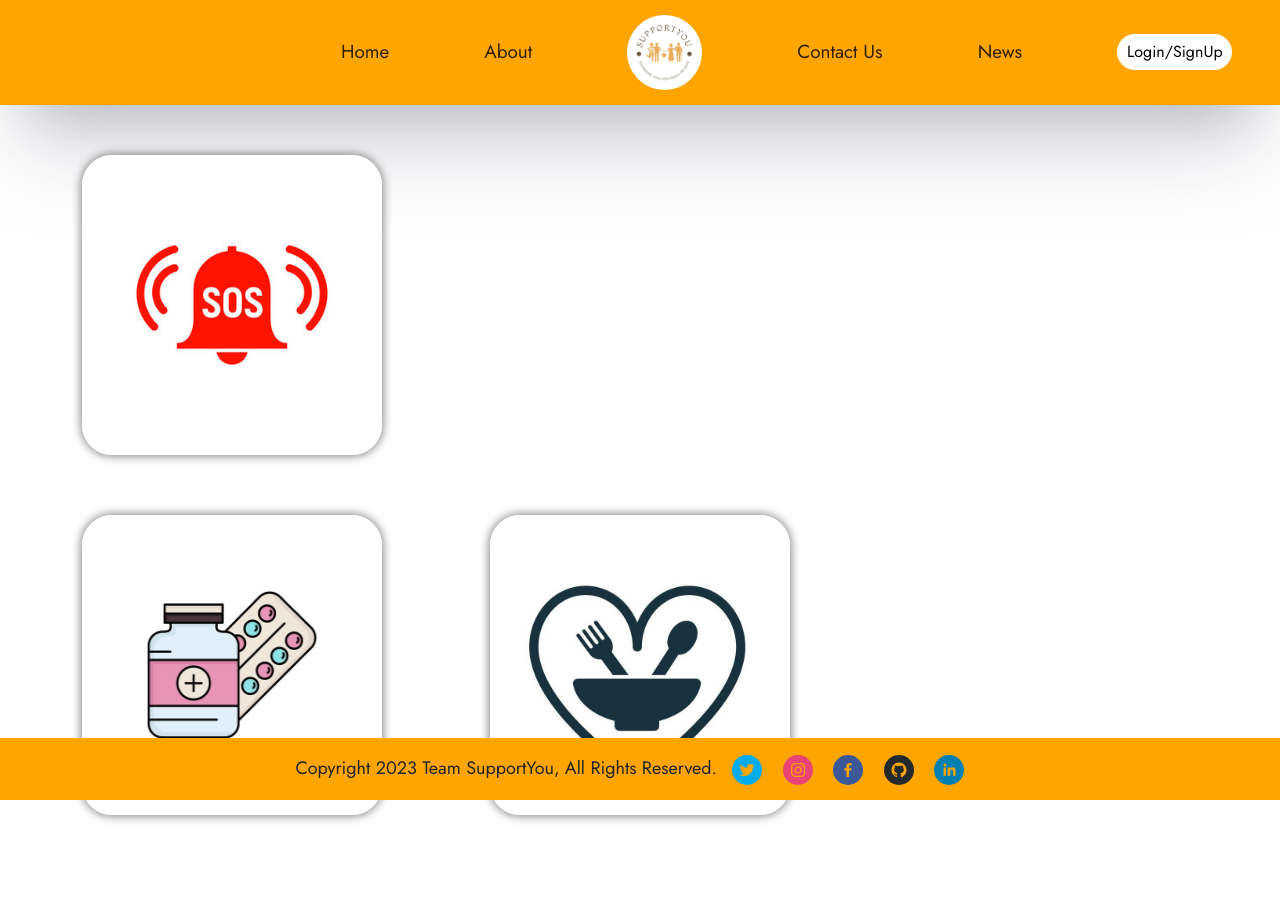
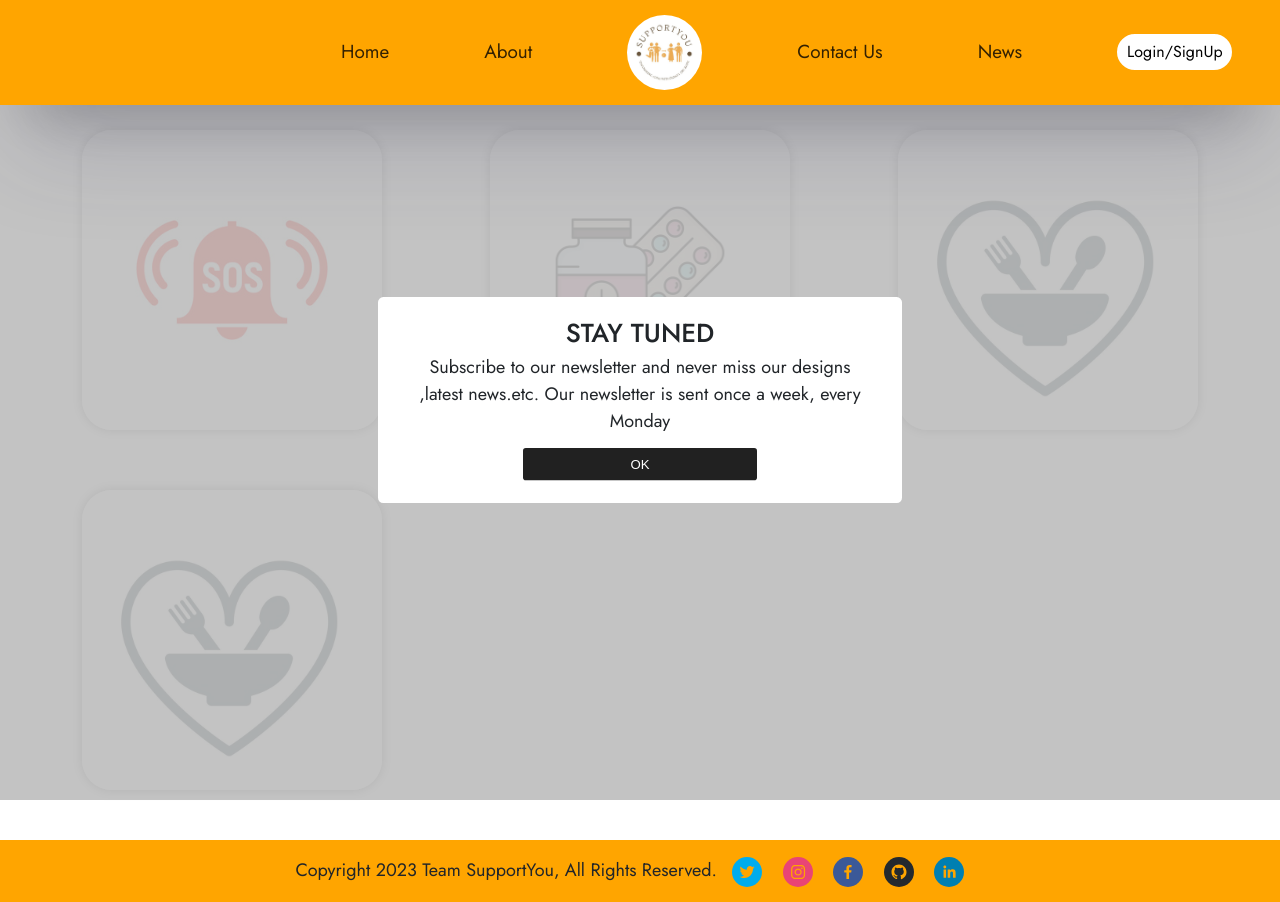
Before and after one commit to VaibhavxD11/ElderCare, a React (Create React App) app: page /homepage in a window 1280 px wide. Both pictures are taken after a click on the picture 231 px from the left and 304 px from the top of the page. Before the commit the page ends 865 px from the top, so only its background shows below. Built offline with nearby package versions, Linux system fonts and the light colour scheme.

Commit message:
Popup done

```diff
--- a/src/components/About.css
+++ b/src/components/About.css
@@ -6,11 +6,10 @@
     box-sizing: border-box;
 }
 
-body,
-input,
-.textarea {
+body{
     font-family: "Poppins", sans-serif;
     font-size: large;
+    margin-top: 100px;
     /* background-color: #fff; */
 }
 
--- a/src/components/ContactForm.js
+++ b/src/components/ContactForm.js
@@ -40,16 +40,16 @@ function ContactForm() {
                         <form classname="InputForm"action="index.html" autocomplete="off">
                             <h3 class="title">Contact us</h3>
                             <div class="input-container">
-                                <input type="text" placeholder="Username" name="name" class="input" style={{color:'white'}} />
+                                <input type="text" placeholder="Username" name="name" class="input" style={{fontSize:"13px"}} />
                             </div>
                             <div class="input-container">
-                                <input type="email" name="email" class="input" placeholder="E-Mail" />
+                                <input type="email" name="email" class="input" placeholder="E-Mail" style={{fontSize:"13px"}}/>
                             </div>
                             <div class="input-container">
-                                <input type="tel" name="phone" class="input" placeholder="Phone" />
+                                <input type="tel" name="phone" class="input" placeholder="Phone" style={{fontSize:"13px"}}/>
                             </div>
                             <div class="input-container textarea">
-                                <textarea name="message" class="input" placeholder="Message"></textarea>
+                                <textarea name="message" class="input" placeholder="Message" style={{fontSize:"13px"}}></textarea>
                             </div>
                             <center>
                                 <input type="submit" value="Send" class="send-button" />
--- a/src/components/Footer.js
+++ b/src/components/Footer.js
@@ -3,7 +3,7 @@ import { SocialIcon } from "react-social-icons";
 
 function Footer() {
   return (
-    <footer className="foot fixed-bottom">
+    <footer className="foot">
       <div class="footer-social-icons">
         <a id="text-in-footer">
           Copyright 2023 Team SupportYou, All Rights Reserved.
--- a/src/components/HomePage.css
+++ b/src/components/HomePage.css
@@ -31,3 +31,56 @@
   transition: all 0.4s ease;
   transform: translate3D(0,-1px,0) scale(1.20);
 }
+
+
+
+
+
+
+
+
+
+
+
+
+
+
+
+/* THIS IS THE CSS FOR POPUP OF THE CARDS  */
+
+
+
+.modal-wrapper{
+  position: fixed;
+  left: 0;
+  right: 0;
+  bottom: 0;
+  top: 0;
+  background-color: rgba(189, 189, 189, 0.9);
+}
+
+.modal-container{
+  position: fixed;
+  top: 50%;
+  left: 50%;
+  transform: translate(-50% , -50%);
+  max-width: 50rem;
+  max-height: 50rem;
+  padding: 2rem  3rem;
+  border-radius: 0.5rem;
+  background-color: #fff;
+}
+
+
+.modal-btn{
+  padding: 0.6rem 1.4rem;
+  font-size: 1.4rem;
+  border: none;
+  border-radius: 0.3rem;
+  background-color: #212121;
+  color: #fff;
+  cursor: pointer;
+  font-family: sans-serif;
+  transform: scale(0.9);
+
+}
--- a/src/components/HomePage.js
+++ b/src/components/HomePage.js
@@ -1,37 +1,63 @@
-import React from "react";
+import React, { useState } from "react";
 import Container from "react-bootstrap/Container";
 import Row from "react-bootstrap/Row";
 import Col from "react-bootstrap/Col";
 import "bootstrap/dist/css/bootstrap.min.css";
 import "./HomePage.css";
 
-//ahan its here finally
-//this is for elder
+const HomePage = () => {
+  const [showModal, setShowModal] = useState(false);
 
-function sayHello() {
-  alert("function is excueted");
-}
+  const closeModal = () => {
+    setShowModal(false);
+  };
 
-const HomePage = () => {
+
+
+
+
+  const Popup = () => {
+    return (
+      <>
+        <div className="modal-wrapper" onClick={closeModal}></div>
+        <div className="modal-container">
+          <h2>STAY TUNED</h2>
+          <p>
+            Subscribe to our newsletter and never miss our designs ,latest
+            news.etc. Our newsletter is sent once a week, every Monday
+          </p>
+
+          <button onClick={closeModal} className="modal-btn">
+            OK
+          </button>
+        </div>
+      </>
+    );
+  };
+
+
+
+
+
+
+
   return (
     <>
       <Container fluid>
-        <Row className="main-row-home-1 justify-md-content-center">
+        <Row className="main-row-home-1 ">
           {/* //EMERGENCY contact number */}
           <Col className="col-1" xs={12} sm={12} md={6} lg={4}>
             <center>
               <img
                 src="sos.jpg"
                 alt="sos image"
-                className="card-image"
-                onClick={sayHello}
+                className="card-image img-fluid"
+                onClick={() => setShowModal(true)}
               ></img>
+
+              {showModal && <Popup />}
             </center>
           </Col>
-
-          <div>
-
-          </div>
 
           {/* Medicine */}
 
@@ -40,18 +66,27 @@ const HomePage = () => {
               <img
                 src="med.jpg"
                 alt="medicine image"
-                className="card-image"
-                onClick={sayHello}
+                className="card-image img-fluid"
               ></img>
             </center>
           </Col>
+
           <Col className="col-1" xs={12} sm={12} md={6} lg={4}>
             <center>
               <img
                 src="food.jpg"
                 alt="food image"
-                className="card-image"
-                onClick={sayHello}
+                className="card-image img-fluid"
+              ></img>
+            </center>
+          </Col>
+
+          <Col className="col-1" xs={12} sm={12} md={6} lg={4}>
+            <center>
+              <img
+                src="food.jpg"
+                alt="food image"
+                className="card-image img-fluid"
               ></img>
             </center>
           </Col>
--- a/src/components/Navbar.css
+++ b/src/components/Navbar.css
@@ -50,7 +50,7 @@ li {
 .button-login:hover{
   background-color: rgb(218, 228, 226);
   /* box-shadow: rgba(255,255,255,255) 1px 0px 0px 1px; */
-  border-width: 2px;
+  border: 2px solid #fafafa;
 }
 
 .logo {
@@ -246,7 +246,7 @@ li {
 @media (max-width: 520px) {
   .main-nav {
     height: 6rem;
-    /* grid-template-columns: 1rem 4fr 1fr 1fr 1rem; */
+    grid-template-columns: 1rem 4fr 1fr 1fr 1rem;
   }
 
   .logo,
--- a/src/components/Navbar.js
+++ b/src/components/Navbar.js
@@ -7,7 +7,7 @@ const Navbar = () => {
   const [showMediaIcons, setShowMediaIcons] = useState(false);
   return (
     <>
-      <nav className="main-nav">
+      <nav className="main-nav fixed-top">
         <div
           className={
             showMediaIcons ? "menu-link mobile-menu-link" : "menu-link"
```
Also changed, not shown: src/components/SOSpopup.js (deleted, +0 -20 lines), public/logo.png (added), src/components/SOSpopup.css (deleted).
